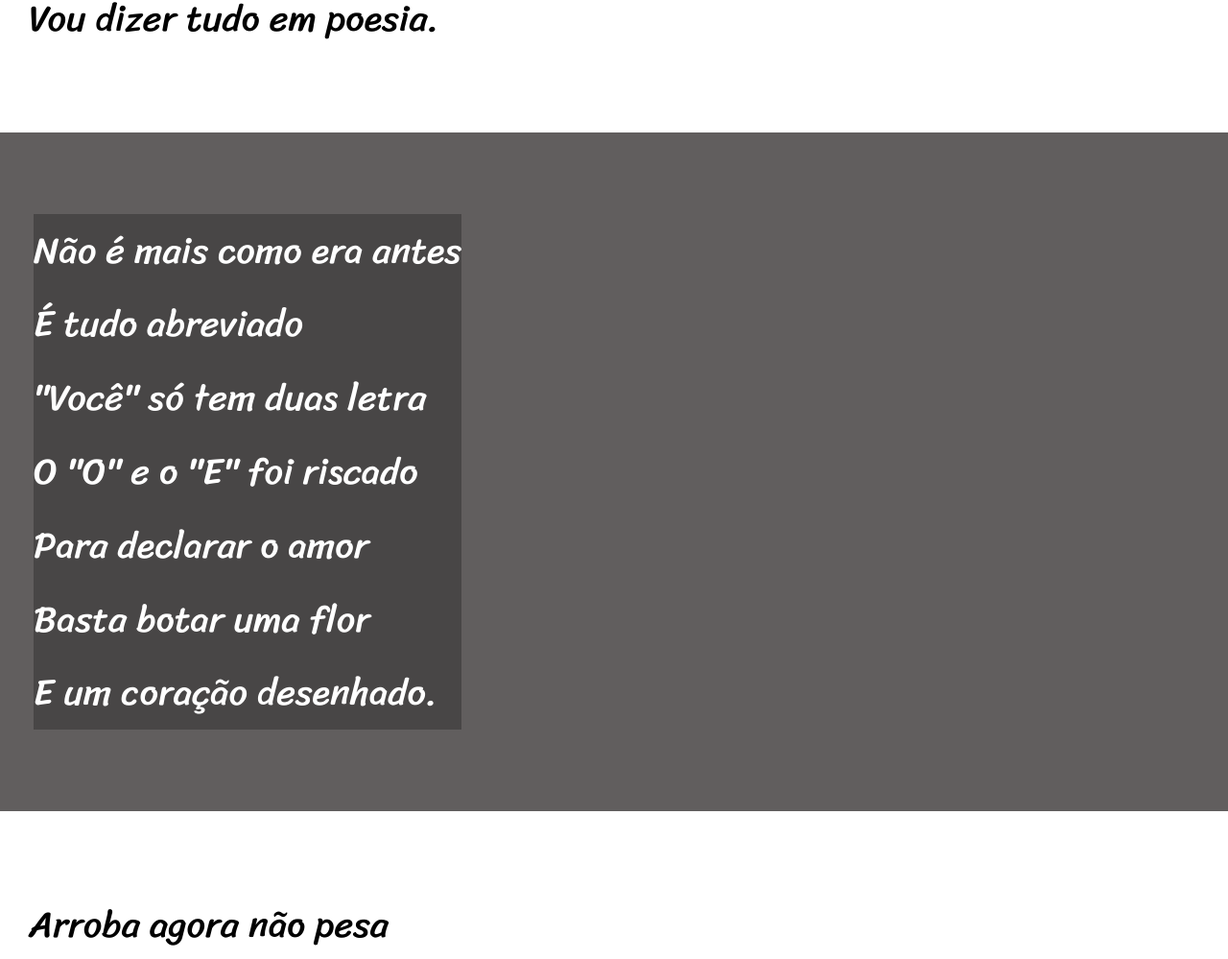
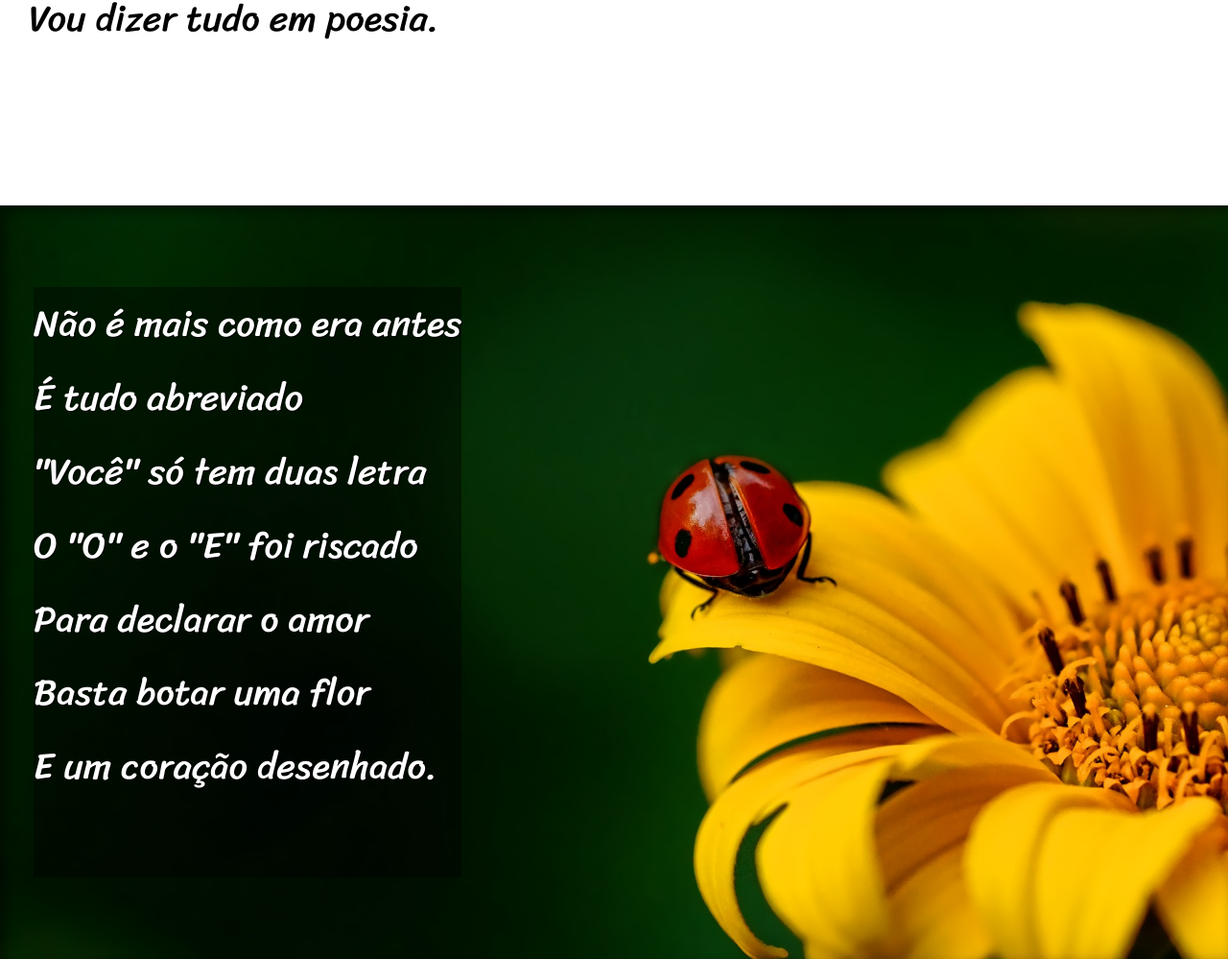
Before and after one commit to miltonlebanner/html-css, a plain HTML site: page desafios/desafio012/index.html in a window 1280 px wide. Shown: the part 920-1919 px from the top of the page at 96% size. Drawn offline with Linux system fonts and the light colour scheme.

Commit message:
cap 20 aula 06 imagens efeito parallax

```diff
--- a/desafios/desafio012/index.html
+++ b/desafios/desafio012/index.html
@@ -29,7 +29,7 @@
 
 
 
-    <section class="imagem">
+    <section class="imagem" id="img01">
         <p>
             Não é mais como era antes <br>
             É tudo abreviado <br>
@@ -68,7 +68,7 @@
 
 
 
-    <section class="imagem">
+    <section class="imagem" id="img02">
         <p>
             Tenho saudade das cartas <br>
             Escritas com a própria mão <br>
--- a/desafios/desafio012/style.css
+++ b/desafios/desafio012/style.css
@@ -59,11 +59,14 @@ section {
     font-family: var(--fonte3);
     font-size: 3vw;
 }
-
+section > p {
+    padding-bottom: 2em;
+}
 section.imagem > p {
     display: inline-block;
-    background-color: rgba(0, 0, 0, 0.253);
+    background-color: rgba(0, 0, 0, 0.404);
     margin: 5px;
+
 
 }
 
@@ -76,7 +79,22 @@ section.imagem > p {
 .imagem {
     background-color: rgb(97, 94, 94);
     color: white;
+    background-attachment: fixed;
+    background-size: cover;
+    text-shadow: 1px 1px 0px black;
+    box-shadow: inset 6px 6px 13px 0px rgba(0, 0, 0, 0.479);
 }
+
+#img01 {
+    background-image: url(imagens/background001.jpg);
+    background-position: right center;
+}
+
+#img02 {
+    background-image: url(imagens/background002.jpg);
+    background-position: right center;
+}
+
 footer {
     background-color: black;
     color: white;
```
